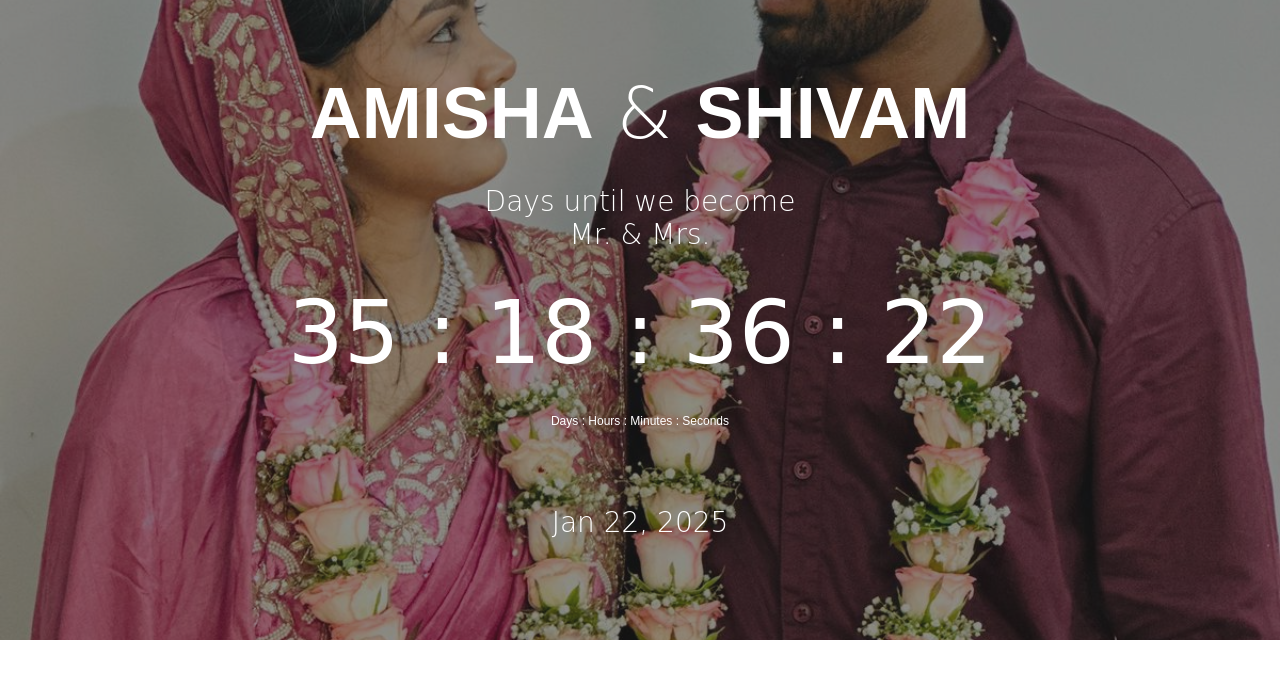
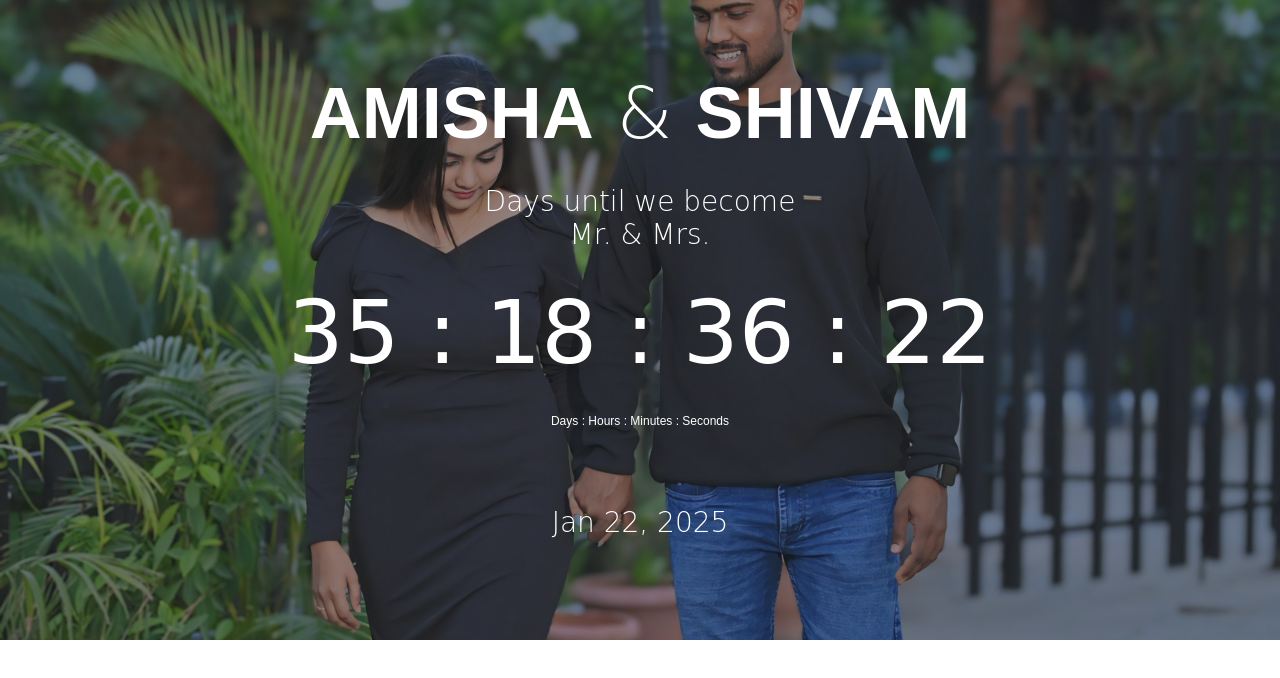
Before and after one commit to Joshi-Chanchal/Joshi-Chanchal.github.io, a plain HTML site: page index.html in a window 1280 px wide. Drawn offline with Linux system fonts and the light colour scheme.

Commit message:
Add files via upload

```diff
--- a/main.css
+++ b/main.css
@@ -15,7 +15,7 @@ header {
   align-items: center;
   text-align: center;
   min-height: 80vh;
-  background-image: url("Marriage_1.jpeg");
+  background-image: url("Marriage_1.jpg");
   background-size: cover;
   background-position: center;
   position: relative;
```
